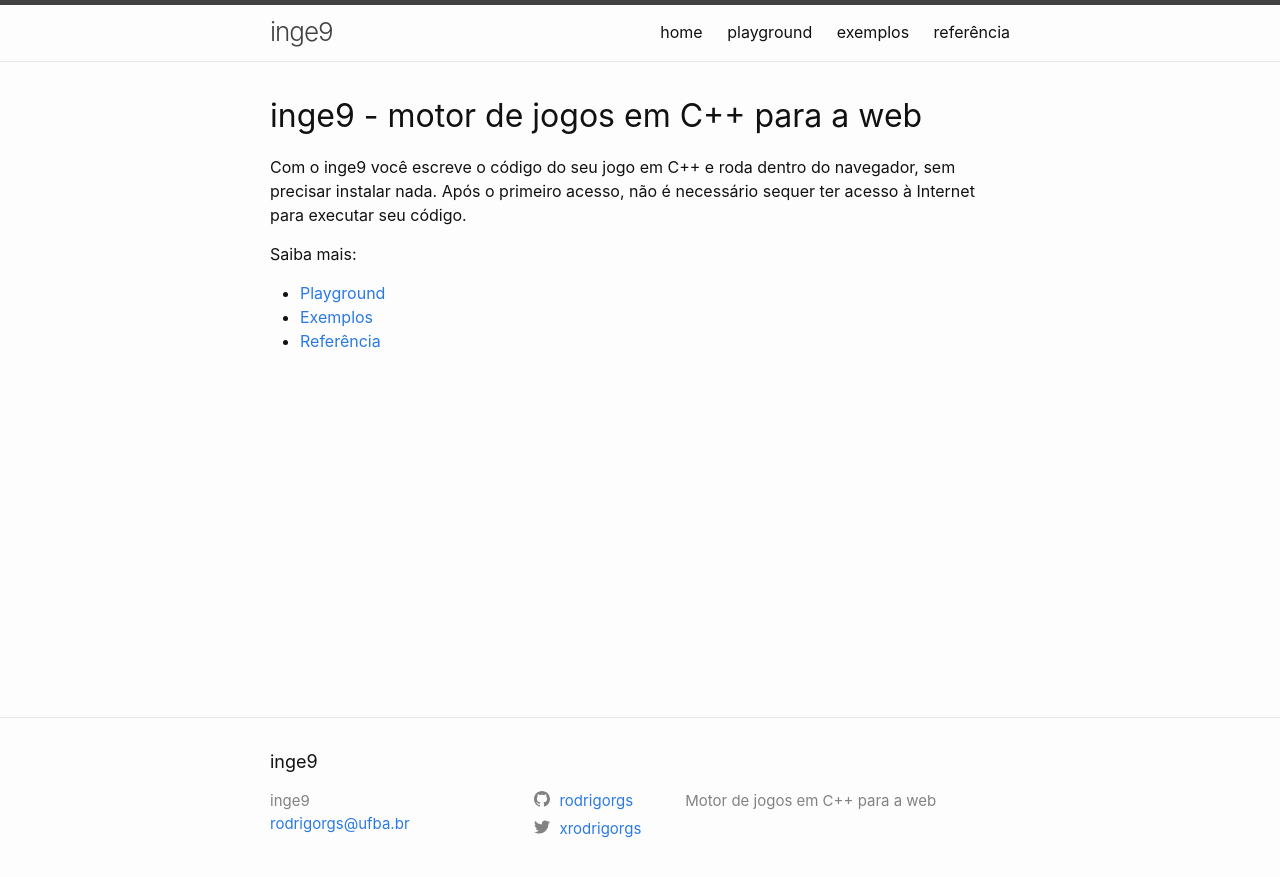
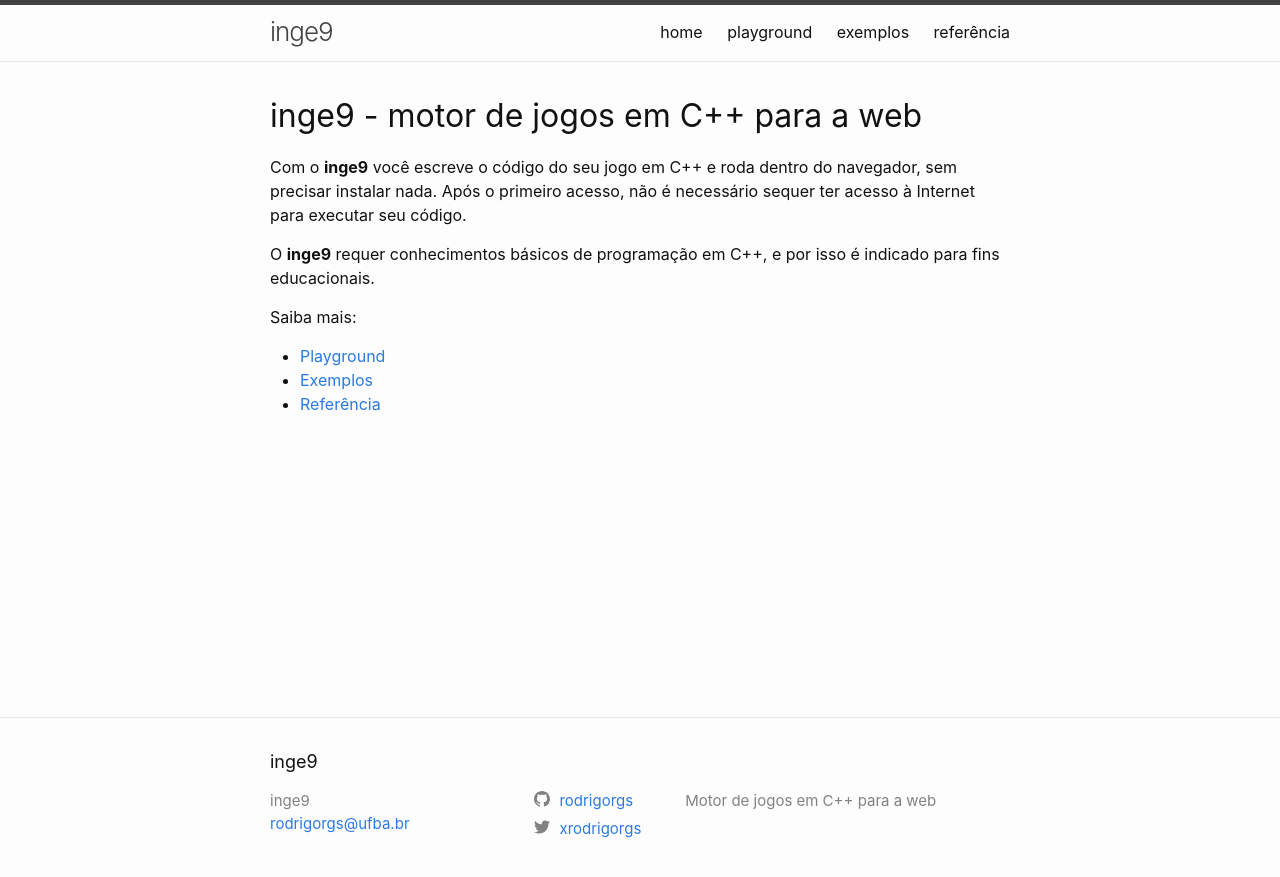
Before and after one commit to rodrigorgs/inge9, a Jekyll site: the page built from index.md, in a window 1280 px wide. Shown: the top 877 px of the page. Built offline with Jekyll 4.4.1, drawn with Linux system fonts in a browser that asks for light colours.

```diff
--- a/index.md
+++ b/index.md
@@ -6,7 +6,9 @@
 title: inge9 - motor de jogos em C++ para a web
 ---
 
-Com o inge9 você escreve o código do seu jogo em C++ e roda dentro do navegador, sem precisar instalar nada. Após o primeiro acesso, não é necessário sequer ter acesso à Internet para executar seu código.
+Com o **inge9** você escreve o código do seu jogo em C++ e roda dentro do navegador, sem precisar instalar nada. Após o primeiro acesso, não é necessário sequer ter acesso à Internet para executar seu código.
+
+O **inge9** requer conhecimentos básicos de programação em C++, e por isso é indicado para fins educacionais.
 
 Saiba mais:
 
```
Also changed, not shown: playground.md (+2 -1 lines), assets/JSCPP.es5.min.js.
